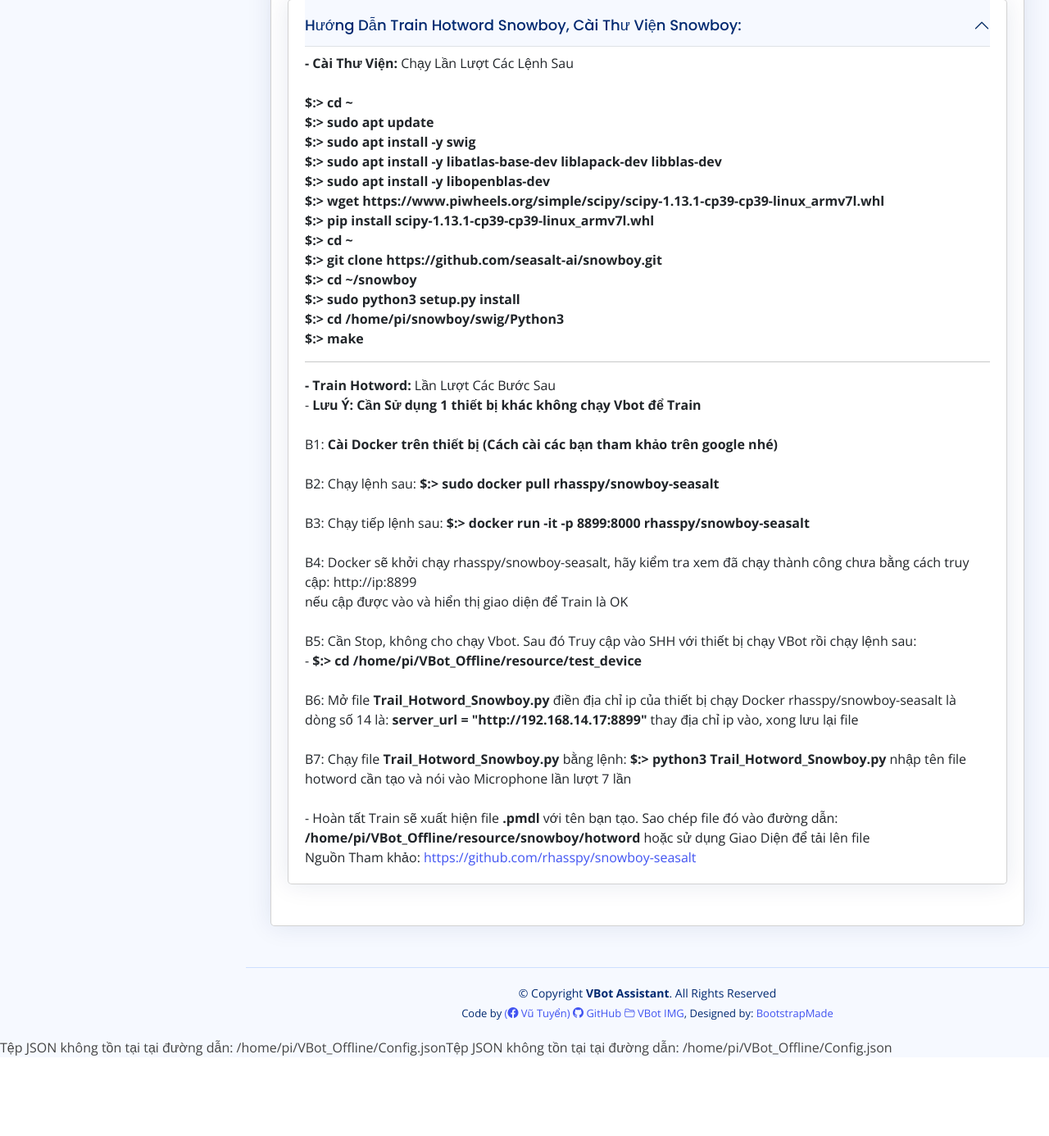
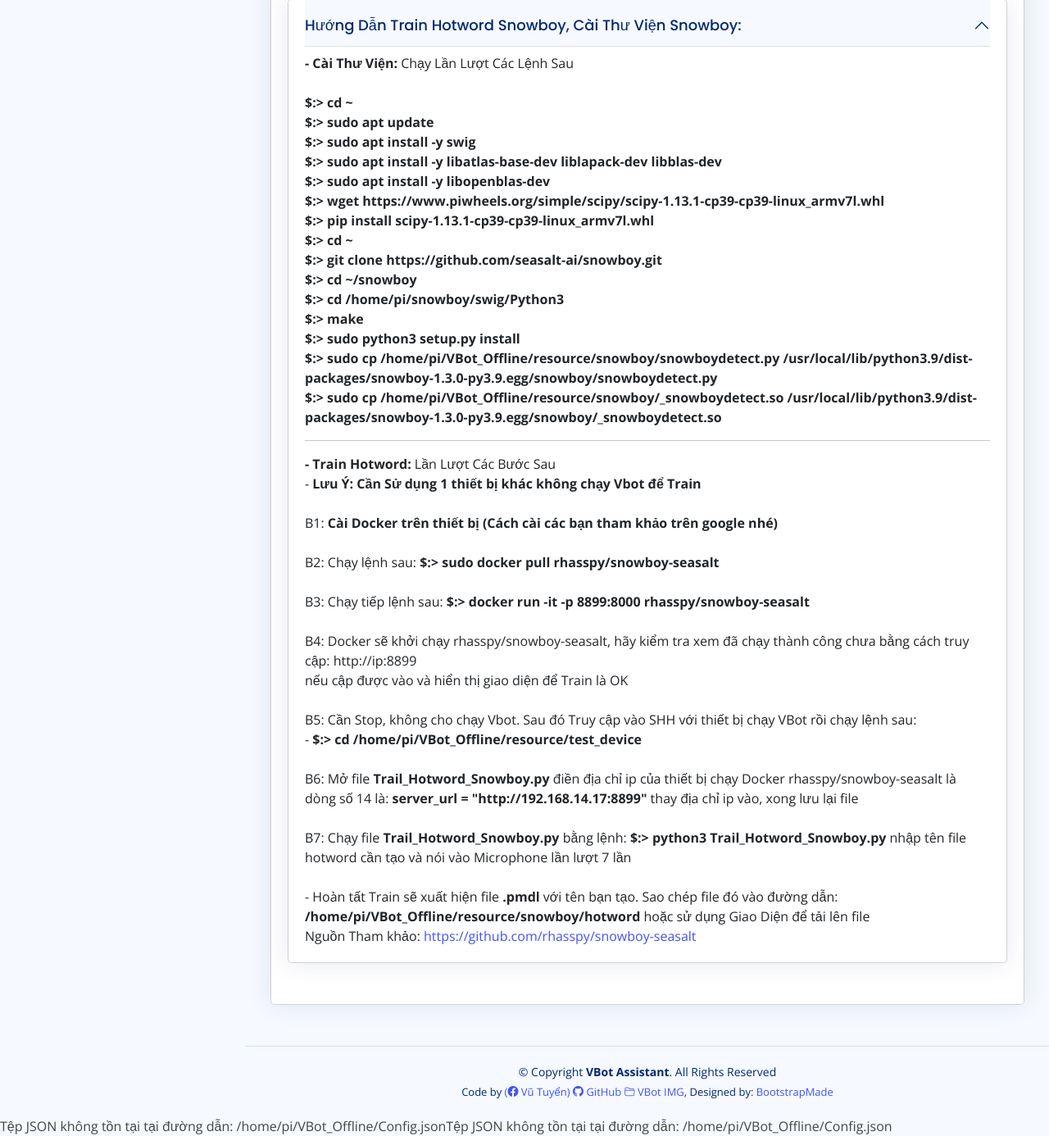
Before and after one commit to marion001/VBot_Offline, a PHP site: page /FAQ.php in a window 1280 px wide, after a click on "Hướng Dẫn Train Hotword Snowboy, Cài Thư Viện Snowboy:". Shown: the part 1693-3079 px from the top of the page at 82% size. Before the commit the page ends 2981 px from the top, so only its background shows below. Run offline with PHP 8.4, Linux system fonts and the light colour scheme; data that the repository does not hold is empty; some libraries are stand-ins or nearby versions.

Commit message:
first commit

```diff
--- a/html/FAQ.php
+++ b/html/FAQ.php
@@ -413,9 +413,12 @@ $:> pip install scipy-1.13.1-cp39-cp39-linux_armv7l.whl<br/>
 $:> cd ~<br/>
 $:> git clone https://github.com/seasalt-ai/snowboy.git<br/>
 $:> cd ~/snowboy<br/>
+$:> cd /home/pi/snowboy/swig/Python3<br/>
+$:> make</br>
 $:> sudo python3 setup.py install<br/>
-$:> cd /home/pi/snowboy/swig/Python3<br/>
-$:> make</b>
+$:> sudo cp /home/pi/VBot_Offline/resource/snowboy/snowboydetect.py /usr/local/lib/python3.9/dist-packages/snowboy-1.3.0-py3.9.egg/snowboy/snowboydetect.py<br/>
+$:> sudo cp /home/pi/VBot_Offline/resource/snowboy/_snowboydetect.so /usr/local/lib/python3.9/dist-packages/snowboy-1.3.0-py3.9.egg/snowboy/_snowboydetect.so</b>
+
 <hr/>
 <b>- Train Hotword:</b> Lần Lượt Các Bước Sau<br/>
 - <b>Lưu Ý: Cần Sử dụng 1 thiết bị khác không chạy Vbot để Train</b><br/><br>
```
